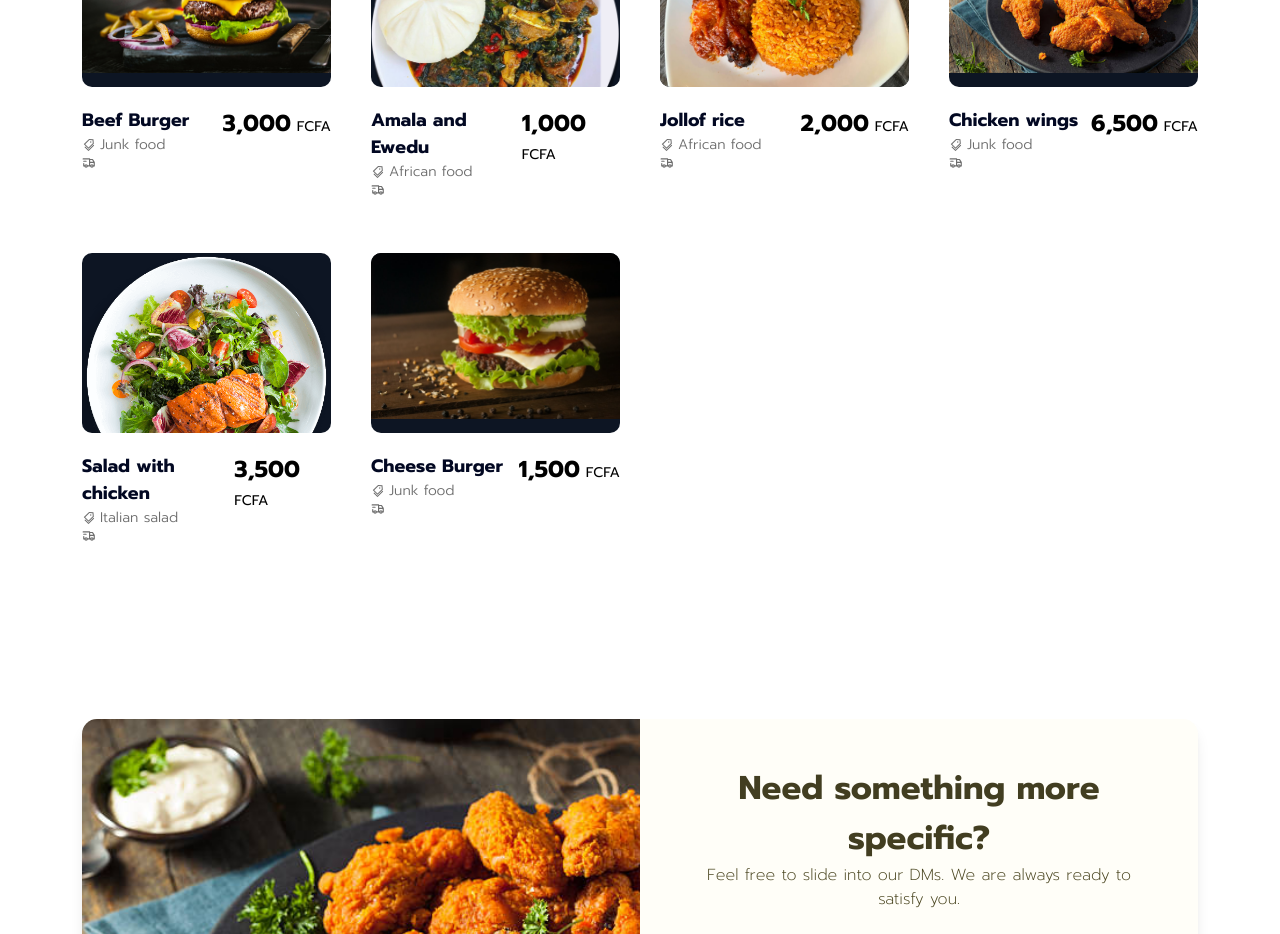
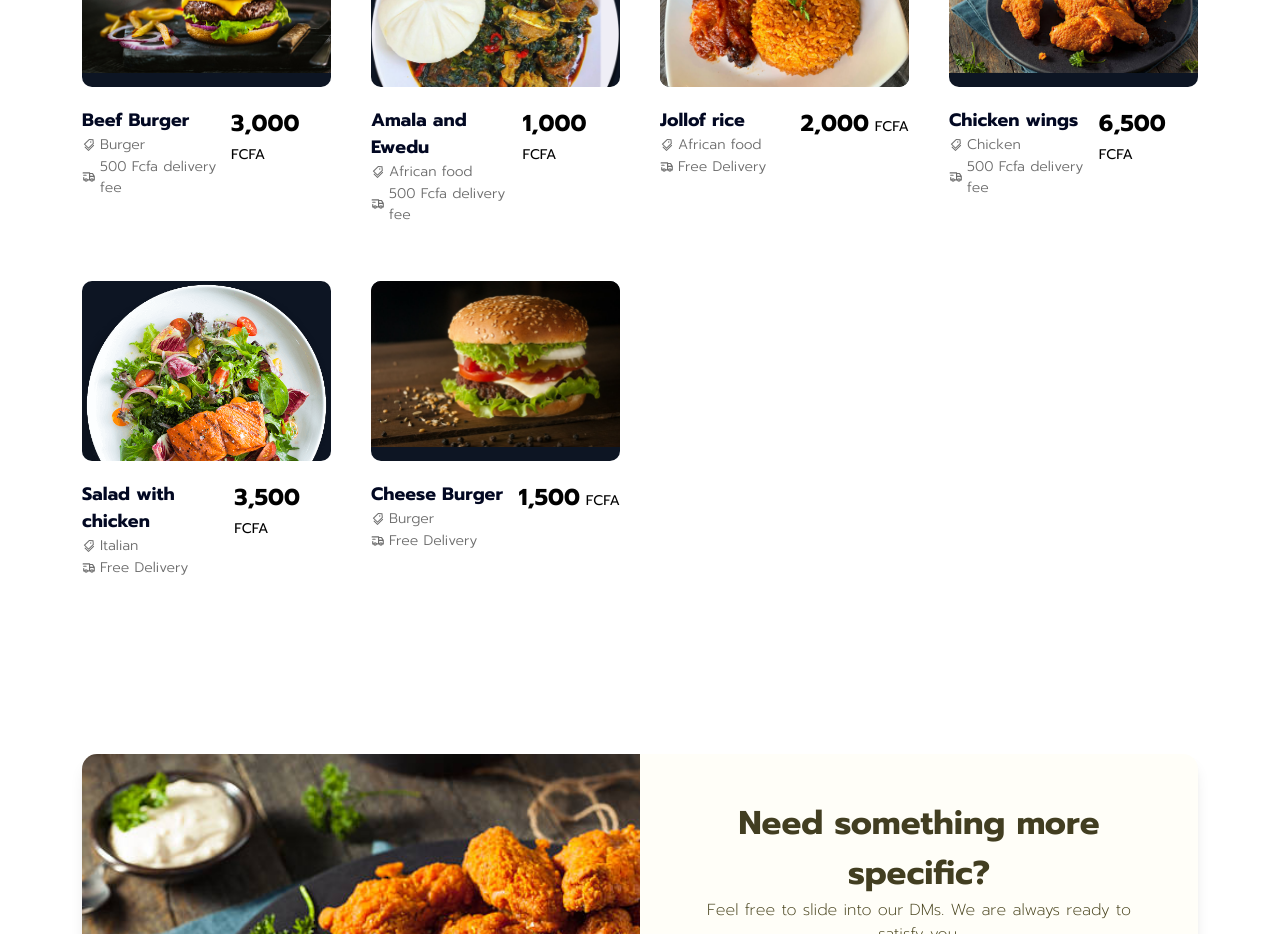
Before and after one commit to Joseph-Jnr/foodify_v1, a React (Vite) app: page / in a window 1280 px wide. Shown: the part 1620-2554 px from the top of the page. Built offline with nearby package versions, Linux system fonts and the light colour scheme.

Commit message:
update: added delivery data

```diff
--- a/src/components/foodCards/data.js
+++ b/src/components/foodCards/data.js
@@ -18,8 +18,9 @@ export const foodList = [
     id: '1',
     image: foodImg1,
     title: 'Salad with chicken',
-    category: 'Italian salad',
+    category: 'Italian',
     price: 3500,
+    delivery: 'Free Delivery',
   },
   {
     id: '2',
@@ -27,6 +28,7 @@ export const foodList = [
     title: 'Amala and Ewedu',
     category: 'African food',
     price: 1000,
+    delivery: '500 Fcfa delivery fee',
   },
   {
     id: '3',
@@ -34,26 +36,30 @@ export const foodList = [
     title: 'Jollof rice',
     category: 'African food',
     price: 2000,
+    delivery: 'Free Delivery',
   },
   {
     id: '4',
     image: foodImg4,
     title: 'Cheese Burger',
-    category: 'Junk food',
+    category: 'Burger',
     price: 1500,
+    delivery: 'Free Delivery',
   },
   {
     id: '5',
     image: foodImg5,
     title: 'Chicken wings',
-    category: 'Junk food',
+    category: 'Chicken',
     price: 6500,
+    delivery: '500 Fcfa delivery fee',
   },
   {
     id: '6',
     image: foodImg6,
     title: 'Beef Burger',
-    category: 'Junk food',
+    category: 'Burger',
     price: 3000,
+    delivery: '500 Fcfa delivery fee',
   },
 ]
```
